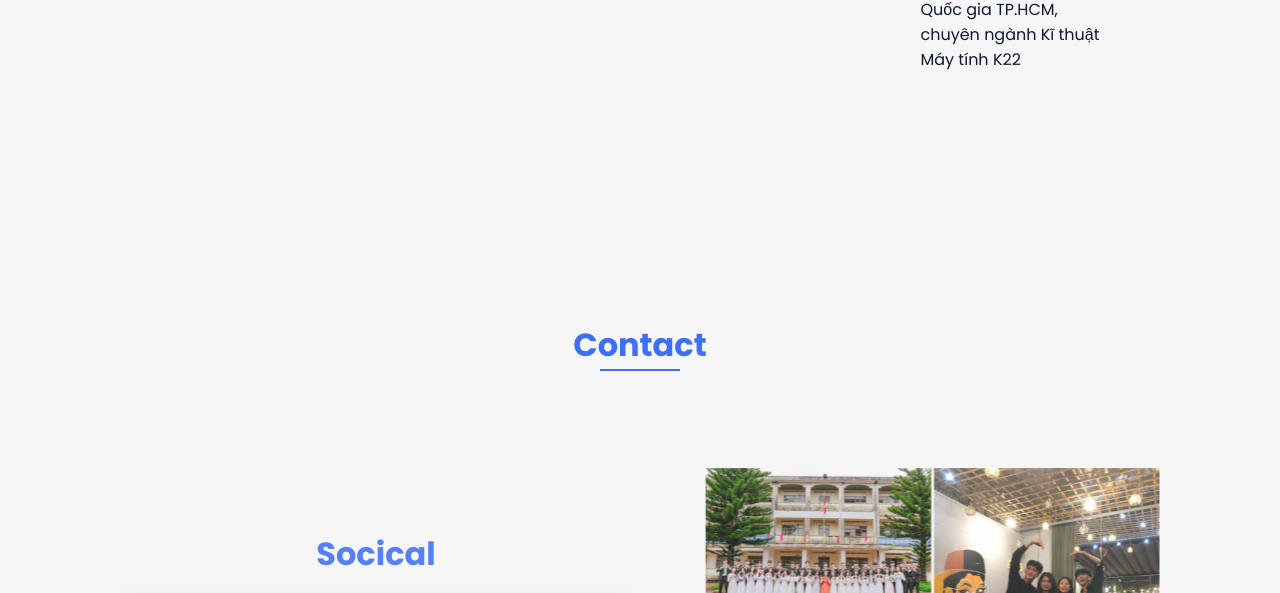
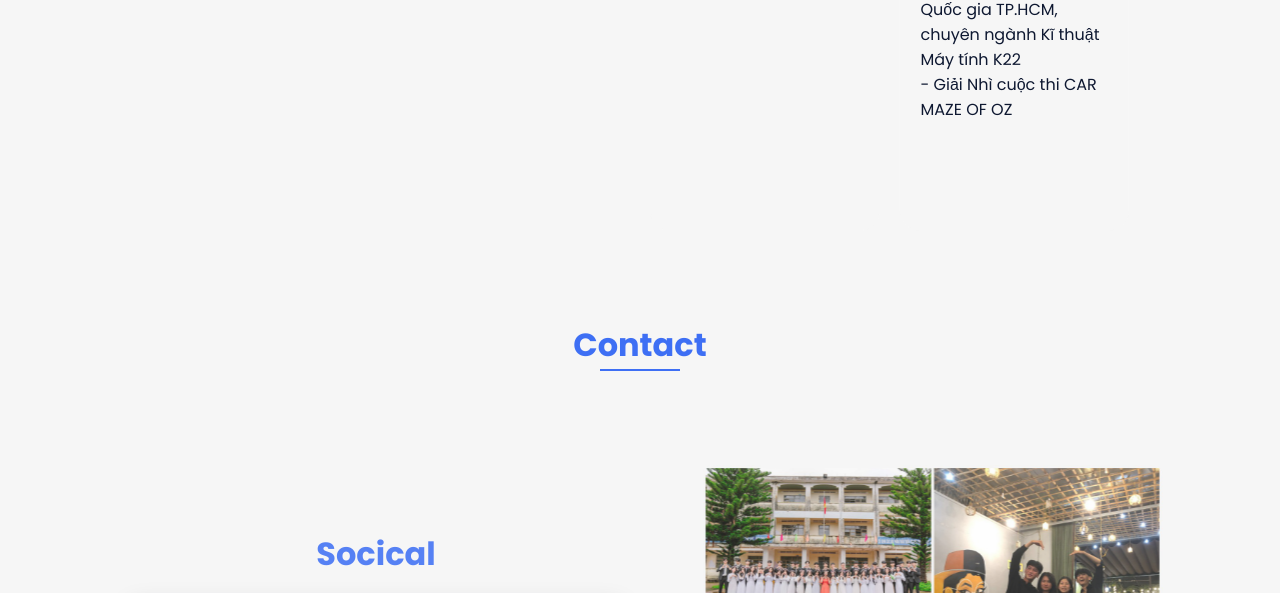
Before and after one commit to Slowy404/profile-v2.0, a plain HTML site: page index.html in a window 1280 px wide. Shown: the part 1673-2266 px from the top of the page. Drawn offline with Linux system fonts and the light colour scheme.

Commit message:
Update index.html

```diff
--- a/index.html
+++ b/index.html
@@ -104,6 +104,7 @@
                             <h2 class="timeline-header">2022 - Đến nay</h2>
                             <ul class="timeline-description">
                                  <li class="timeline-des__item">- Học tại Đại học Bách Khoa TP.HCM - Đại học Quốc gia TP.HCM, chuyên ngành Kĩ thuật Máy tính K22</li>
+                                <li class="timeline-des__item">- Giải Nhì cuộc thi CAR MAZE OF OZ</li>
                             </ul>
                         </div>
                     </div>
```
